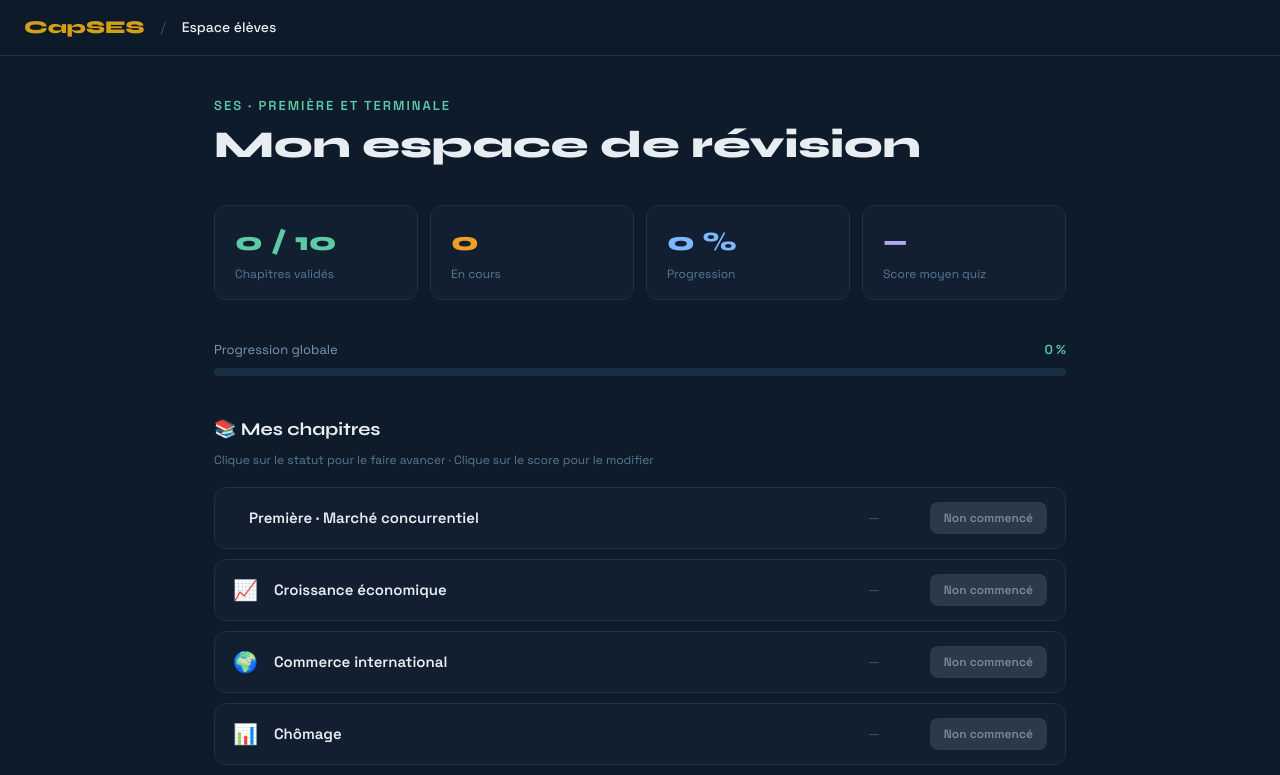
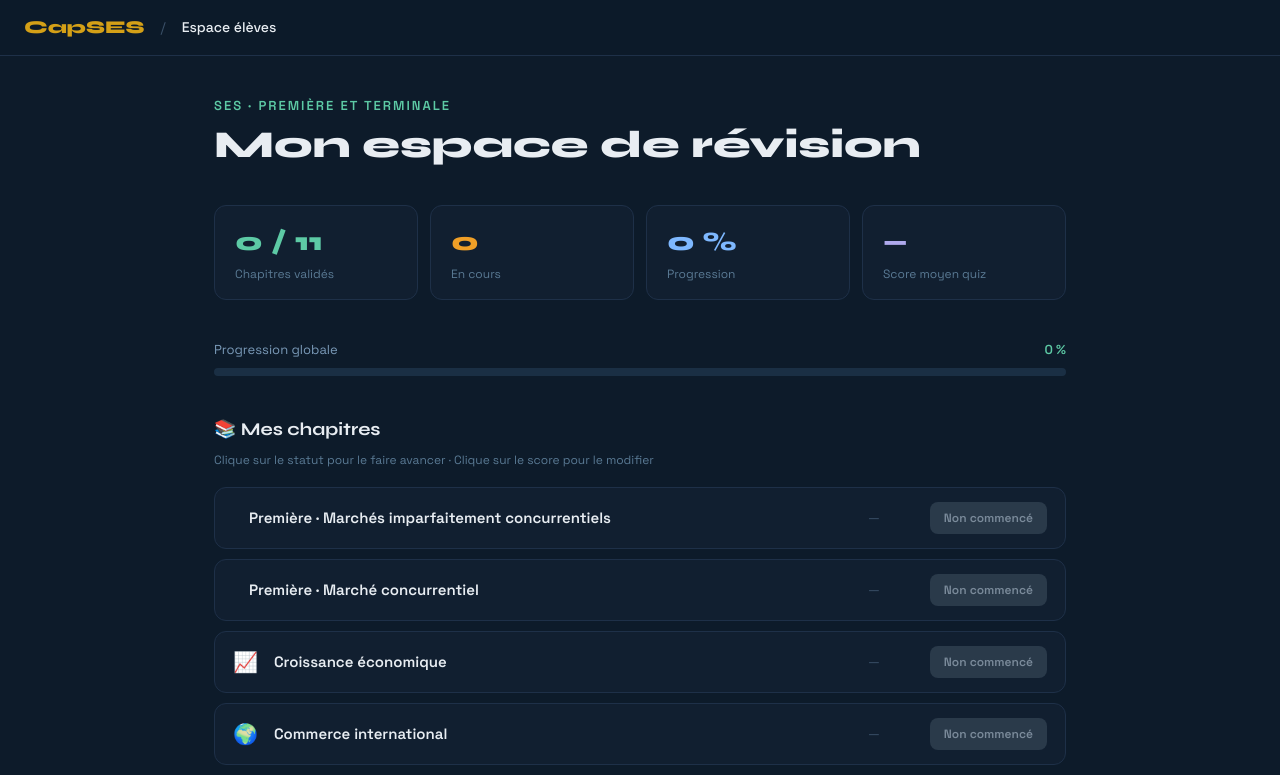
Before and after one commit to menceco-dakasier/capses, a Next.js app: page /espace-eleves in a window 1280 px wide. Shown: the top 775 px of the page. Built offline with nearby package versions, Linux system fonts and the light colour scheme.

Commit message:
Prepare le chapitre 2 de Premiere et ses revisions guidees

```diff
--- a/src/app/espace-eleves/page.tsx
+++ b/src/app/espace-eleves/page.tsx
@@ -20,6 +20,7 @@ interface Scores {
 
 // ── Données chapitres ──────────────────────────────────────────────────────
 const CHAPTERS: ChapterData[] = [
+  { slug: "premiere-marches-imparfaits", label: "Première · Marchés imparfaitement concurrentiels", color: "#176b64", emoji: "", href: "/premiere/marches-imparfaitement-concurrentiels" },
   { slug: "premiere-marche-concurrentiel", label: "Première · Marché concurrentiel", color: "#176b64", emoji: "", href: "/premiere/marche-concurrentiel" },
   { slug: "croissance-economique",    label: "Croissance économique",               color: "#5DCAA5", emoji: "📈" },
   { slug: "commerce-international",   label: "Commerce international",              color: "#7EB8FF", emoji: "🌍" },
```
